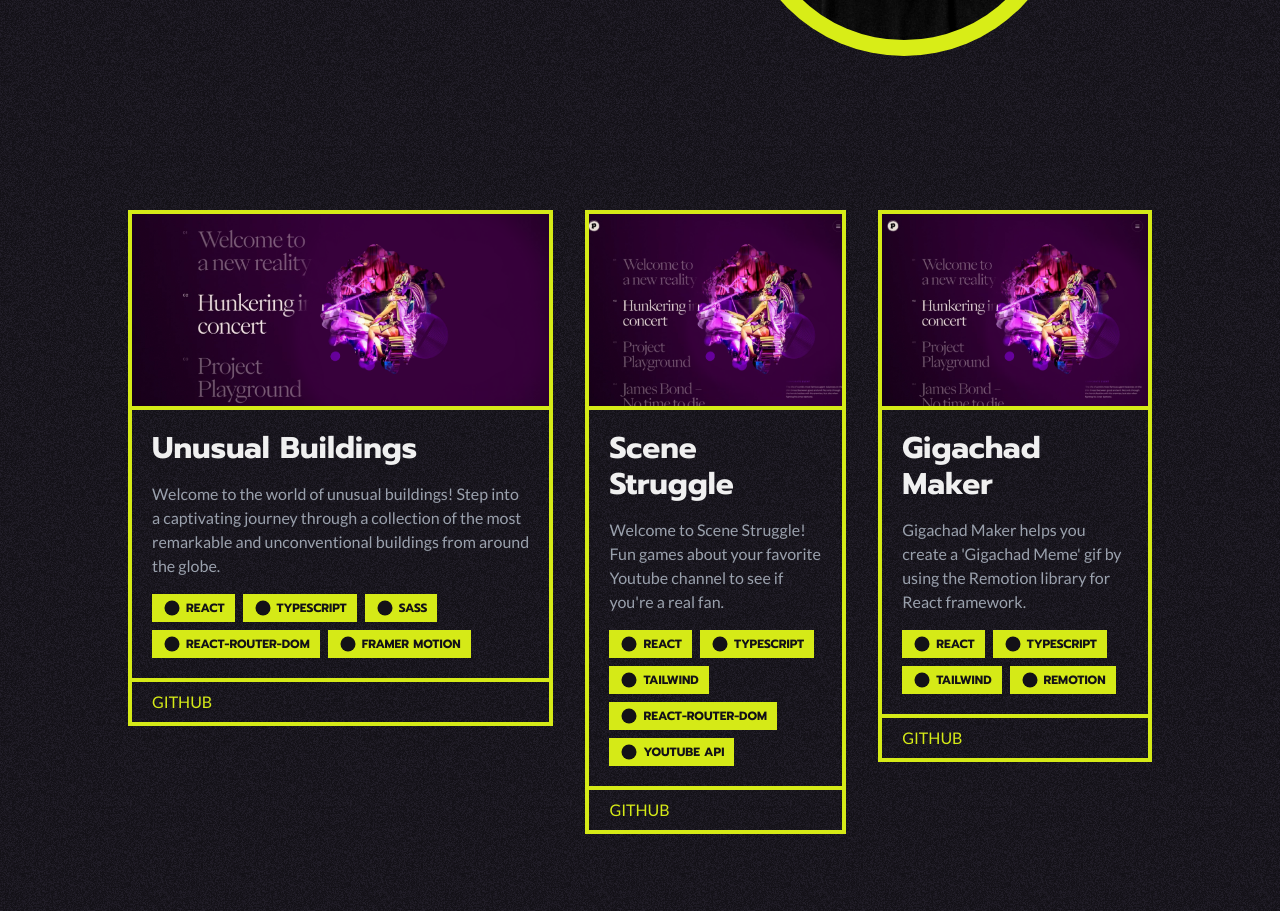
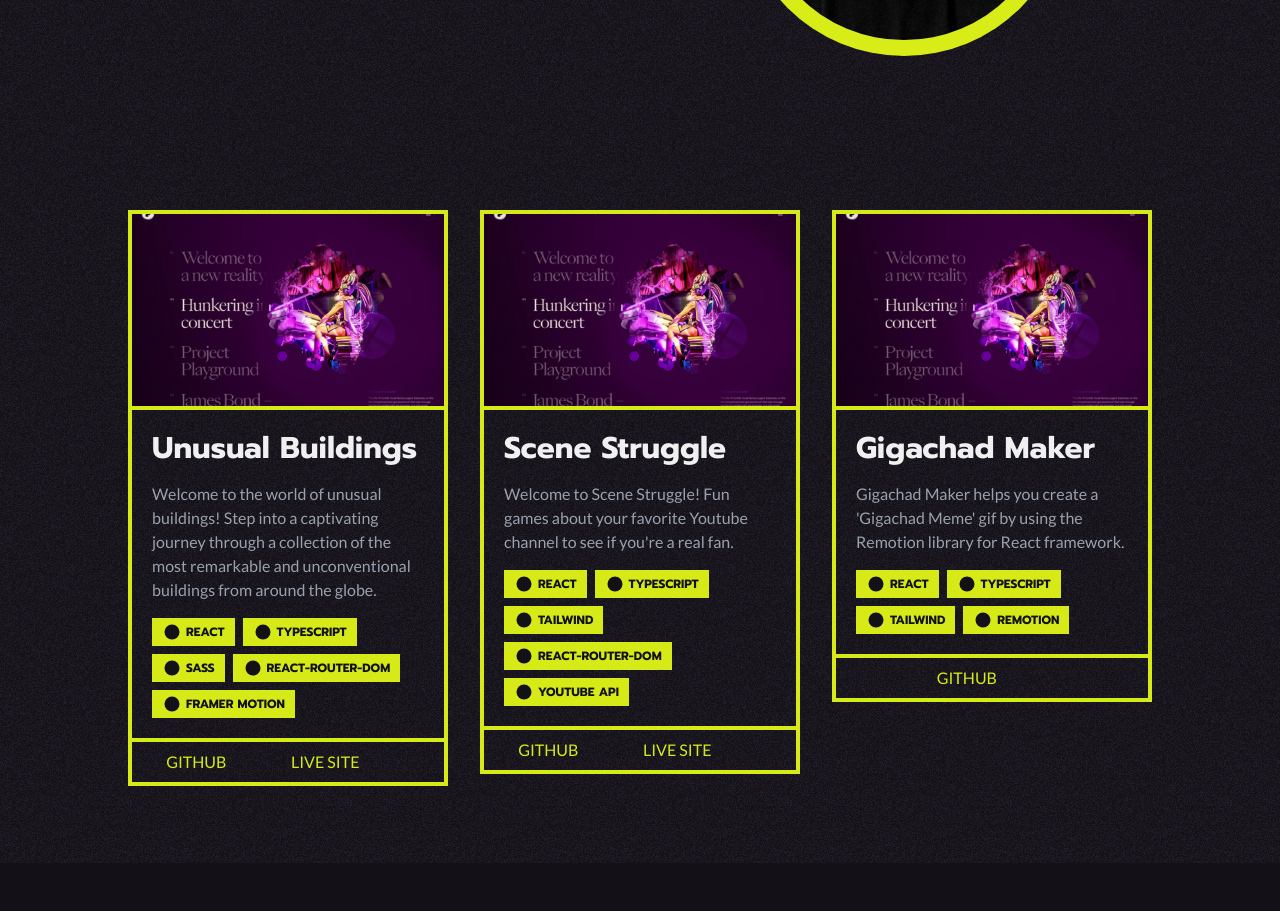
Before and after one commit to emredevsalot/emredevsalot.github.io, a React (Vite) app: page / in a window 1280 px wide. Shown: the part 440-1351 px from the top of the page. After the commit the page ends 1303 px from the top, so only its background shows below. Built offline with nearby package versions, Linux system fonts and the light colour scheme.

Commit message:
fix project links and css

```diff
--- a/src/index.css
+++ b/src/index.css
@@ -39,7 +39,7 @@ h1 {
 /* Project Card */
 
 .project-card,
-.project-card * {
+.project-card-focus-image {
   transition: all 500ms ease-in-out;
 }
 
@@ -51,6 +51,7 @@ h1 {
   display: inline-block;
   transform: translateX(-20%);
   opacity: 0;
+  transition: all 350ms ease-in-out;
 }
 
 .project-card:hover:nth-child(odd) {
--- a/src/pages/homepage/Projects.tsx
+++ b/src/pages/homepage/Projects.tsx
@@ -9,7 +9,7 @@ const Projects = (props: Props) => {
         // Project Card Component
         <div
           key={index}
-          className="project-card cursor-pointer border-4 border-primary opacity-[99%]"
+          className="project-card h-min border-4 border-primary opacity-[99%]"
         >
           {/* Project Card Image */}
           <div className="relative border-b-4 border-primary">
@@ -62,11 +62,25 @@ const Projects = (props: Props) => {
               ))}
             </div>
           </div>
-          <div className="border-t-4 border-primary px-5 py-2  text-primary">
-            <div className="inline-flex">
+          <div className="flex justify-evenly border-t-4 border-primary px-5 py-2  text-primary">
+            <a
+              className="inline-flex hover:text-secondary-50"
+              href={item.githubUrl}
+              target="_blank"
+            >
               <p className="pr-1">{"GITHUB"}</p>
-              <p className="project-card-link">{"> > > > > > > > >"}</p>
-            </div>
+              <p className="project-card-link">{"> > > >"}</p>
+            </a>
+            {item.liveSiteUrl !== "" && (
+              <a
+                className="inline-flex hover:text-secondary-50"
+                href={item.liveSiteUrl}
+                target="_blank"
+              >
+                <p className="pr-1">{"LIVE SITE"}</p>
+                <p className="project-card-link">{"> > > >"}</p>
+              </a>
+            )}
           </div>
           {/* Smoother animation values */}
         </div>
--- a/src/pages/homepage/index.tsx
+++ b/src/pages/homepage/index.tsx
@@ -13,7 +13,7 @@ const Homepage = (props: Props) => {
         <Hero />
       </section>
       <section
-        className={`flex flex-col items-start gap-8 py-[clamp(3rem,6vw,5rem)] md:flex-row`}
+        className={`grid grid-cols-1 gap-8 py-[clamp(3rem,6vw,5rem)] md:grid-cols-2 lg:grid-cols-3`}
       >
         <Projects />
       </section>
```
